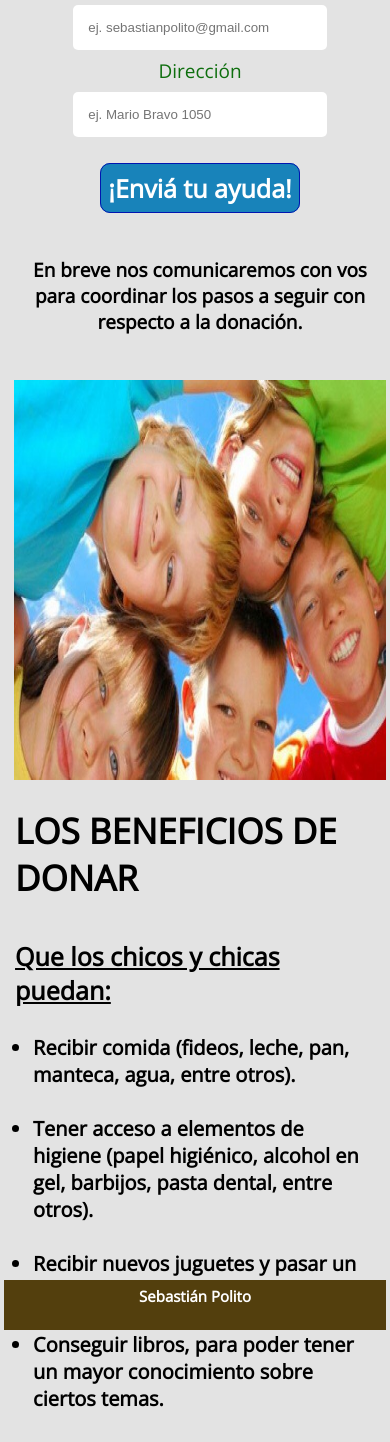
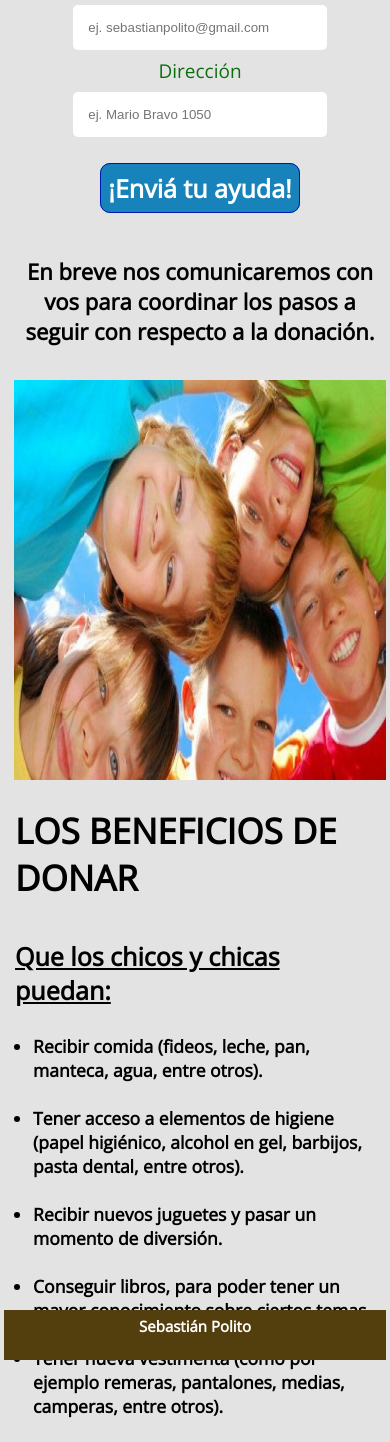
Before and after one commit to prueva123/prueva, a plain HTML site: page index.html in a window 390 px wide. Shown: the part 545-1987 px from the top of the page. Drawn offline with nearby package versions, Linux system fonts and the light colour scheme.

Commit message:
Add files via upload

```diff
--- a/css/estilo1.css
+++ b/css/estilo1.css
@@ -201,7 +201,7 @@
 grid-template:
 "header 	  header 		  header" 	150px
 "navbar     sidebar     sidebar"  400px
-"navbar     main        main"     430px
+"navbar     main        main"     500px
 "footer     footer      footer" 	80px /
 400px 		  0.8fr		    0.3fr
 	}
@@ -213,6 +213,70 @@
 
 .navbar h1{
 margin:9px;
+}
+
+.navbar h2{
+font-size: 30px;
+margin-top: 15%;
+}
+
+.navbar h4{
+font-size: 22px;
+margin-top: 7%;
+}
+
+.main h1{
+  color: #000;
+  font-size: 40px;
+  font-weight: bold;
+  margin-top: 25px;
+  margin-bottom: 38px;
+  padding-left: 3%;
+}
+
+.main h3{
+  color: #000;
+  font-size: 29px;
+  font-weight: bold;
+  padding-left: 3%;
+}
+
+.main ul{
+  color: #000;
+  font-size: 19px;
+  font-weight: bold;
+  margin-top: 25px;
+  margin-bottom: 38px;
+  padding-left: 5%;
+}
+
+@media (max-width: 1250px) {
+.grid-container{
+grid-template:
+"header     header      header"   150px
+"navbar     sidebar     sidebar"  400px
+"navbar     main        main"     500px
+"footer     footer      footer"   80px /
+400px       0.8fr       0.3fr
+  }
+
+.sidebar img{
+width: 100%;
+height: 100%;
+}
+
+.navbar h1{
+margin:9px;
+}
+
+.navbar h2{
+font-size: 30px;
+margin-top: 15%;
+}
+
+.navbar h4{
+font-size: 22px;
+margin-top: 7%;
 }
 
 .main h1{
@@ -245,7 +309,7 @@
 grid-template:
 "header 	  header" 		  160px
 "navbar     sidebar"		  auto
-"main       main"		      420px
+"main       main"		      490px
 "footer     footer" 			50px /
 48%			    1fr
 	}
@@ -311,7 +375,7 @@
 grid-template:
 "header 	  header" 		160px
 "navbar     sidebar"		auto
-"main       main"		    430px
+"main       main"		    520px
 "footer 		footer" 		50px /
 48%			    1fr
 	}
@@ -377,9 +441,9 @@
 .grid-container{
 grid-template:
 "header" 		  175px
-"navbar"	    700px
+"navbar"	    640px
 "sidebar" 		400px
-"main"		    450px
+"main"		    500px
 "footer" 			50px /
 1fr
 }
@@ -415,7 +479,7 @@
 
 .main ul{
   color: #000;
-  font-size: 18px;
+  font-size: 17px;
   font-weight: bold;
   margin-top: 27px;
   margin-bottom: 38px;
@@ -430,7 +494,7 @@
 "header" 		  175px
 "navbar"	    750px
 "sidebar" 		400px
-"main"		    500px
+"main"		    530px
 "footer" 			50px /
 1fr
 }
@@ -475,7 +539,7 @@
 
 .main ul{
   color: #000;
-  font-size: 20px;
+  font-size: 17.5px;
   font-weight: bold;
   margin-top: 27px;
   margin-bottom: 38px;
--- a/index.html
+++ b/index.html
@@ -33,8 +33,7 @@
 		</a>
 		<br>
 		<br>
-		<br>
-		<h4> En breve nos comunicaremos con vos para coordinar los pasos a seguir con respecto a la donación. <h2><br>¡Cualquier ayuda, sirve!</h2></h4>
+		<h4> En breve nos comunicaremos con vos para coordinar los pasos a seguir con respecto a la donación. <h2>¡Cualquier ayuda, sirve!</h2></h4>
 	</form>
 
 	<div class="sidebar">
@@ -55,6 +54,8 @@
 	<li>  Recibir nuevos juguetes y pasar un momento de diversión.	</li>
 	<br>
 	<li>  Conseguir libros, para poder tener un mayor conocimiento sobre ciertos temas.	</li>
+	<br>
+	<li>  Tener nueva vestimenta (como por ejemplo remeras, pantalones, medias, camperas, entre otros).	</li>
 	<br></h3>
 
 	</ul>
```
